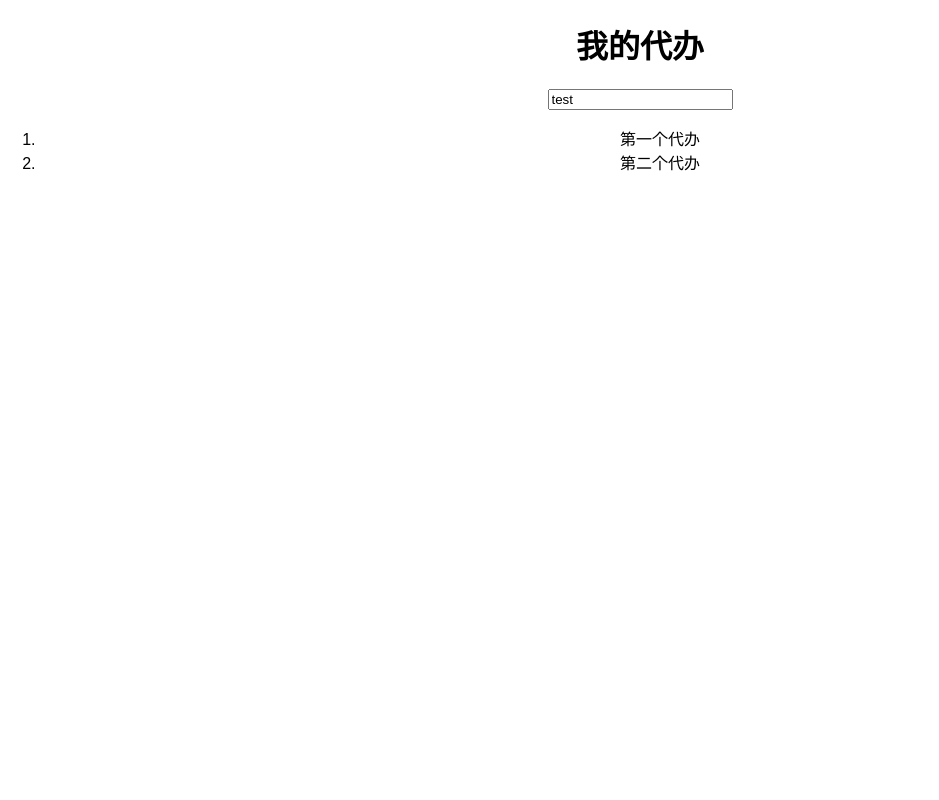
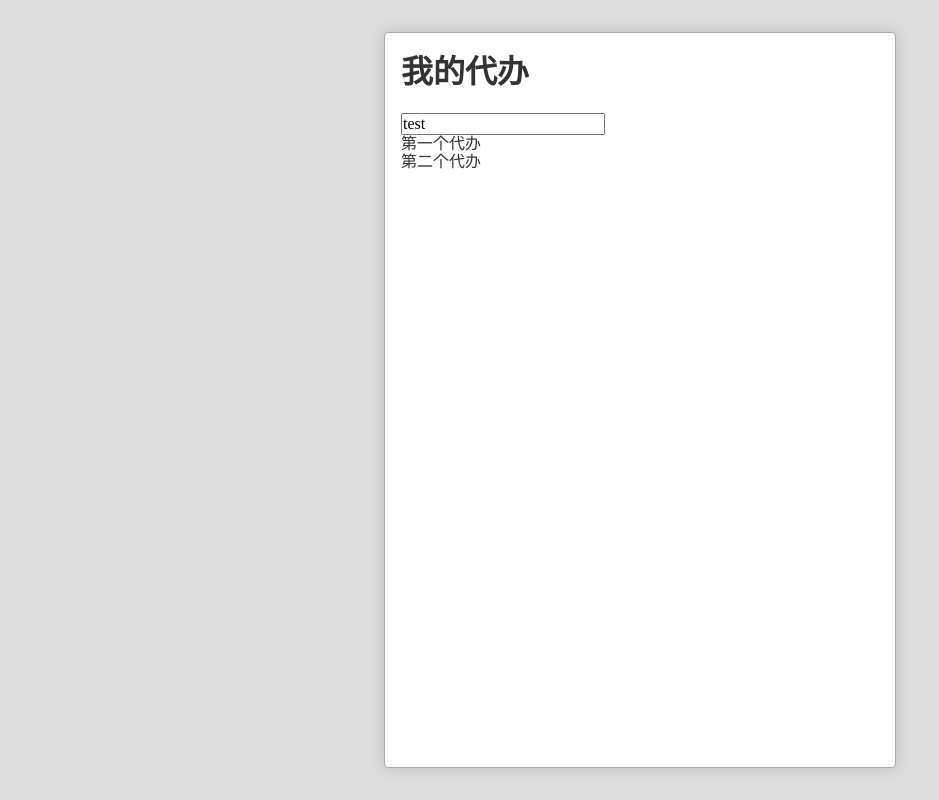
Before and after one commit to carlosshilei/todo-list, a React (Create React App) app: page / in a window 1280 px wide. Shown: the whole page, without its empty margins (0-939 px from the left). Built offline with nearby package versions, Linux system fonts and the light colour scheme.

Commit message:
简单样式添加

```diff
--- a/package.json
+++ b/package.json
@@ -3,6 +3,7 @@
   "version": "0.1.0",
   "private": true,
   "dependencies": {
+    "normalize.css": "^8.0.0",
     "react": "^16.4.2",
     "react-dom": "^16.4.2",
     "react-scripts": "1.1.5"
--- a/src/App.css
+++ b/src/App.css
@@ -1,28 +1,11 @@
 .App {
-  text-align: center;
+  color: #333;
+  border: 1px solid #aaa;
+  border-radius: 4px;
+  background: white;
+  margin: 2em;
+  padding: 0 1em;
+  min-height: 20em;
+  min-width: 32em;
+  box-shadow: 0 0 1em hsla(0,0%,0%,0.15);
 }
-
-.App-logo {
-  animation: App-logo-spin infinite 20s linear;
-  height: 80px;
-}
-
-.App-header {
-  background-color: #222;
-  height: 150px;
-  padding: 20px;
-  color: white;
-}
-
-.App-title {
-  font-size: 1.5em;
-}
-
-.App-intro {
-  font-size: large;
-}
-
-@keyframes App-logo-spin {
-  from { transform: rotate(0deg); }
-  to { transform: rotate(360deg); }
-}
--- a/src/App.js
+++ b/src/App.js
@@ -1,6 +1,7 @@
 import React, { Component } from 'react';
-import logo from './logo.svg';
+import 'normalize.css'
 import './App.css';
+import './reset.css'
 import TodoInput from './TodoInput';
 import TodoItem from './TodoItem'
 
--- a/src/index.css
+++ b/src/index.css
@@ -1,5 +1,8 @@
-body {
-  margin: 0;
-  padding: 0;
-  font-family: sans-serif;
+body{
+  background: #ddd;
 }
+#root{
+  display: flex;
+  justify-content: center;
+  min-height: 100vh;
+}
--- /dev/null
+++ b/src/reset.css
@@ -0,0 +1,17 @@
+*{
+    margin: 0;
+    padding: 0;
+    box-sizing: border-box;
+  }
+  *::after{
+    box-sizing: border-box;
+  }
+  *::before{
+    box-sizing: border-box;
+  }
+  ul,ol,dl{
+    list-style:none;
+  }
+  a{
+    color: inherit;
+  }
```
Also changed, not shown: 1 other file (tests, documents, lock files or other folders).
